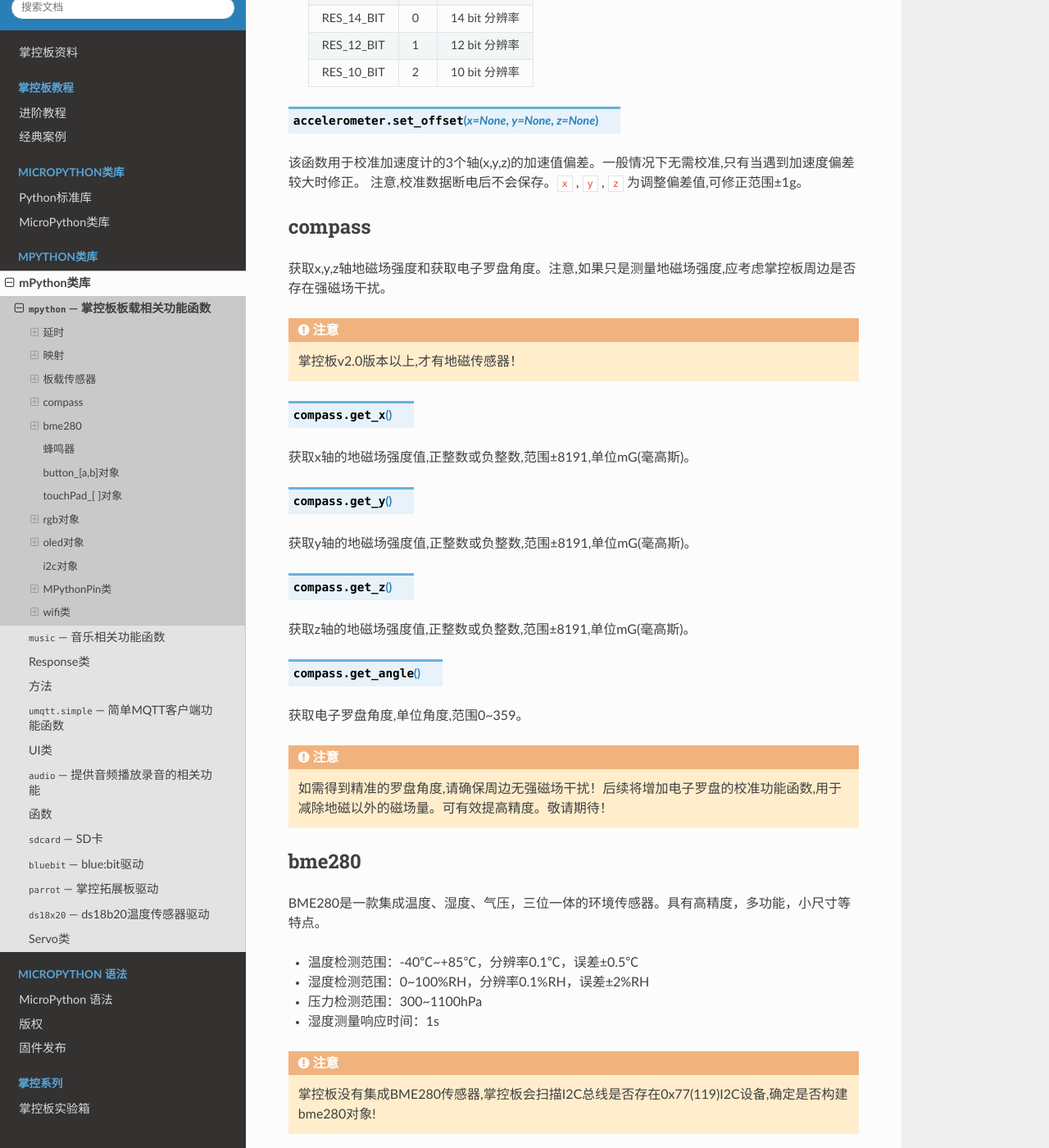
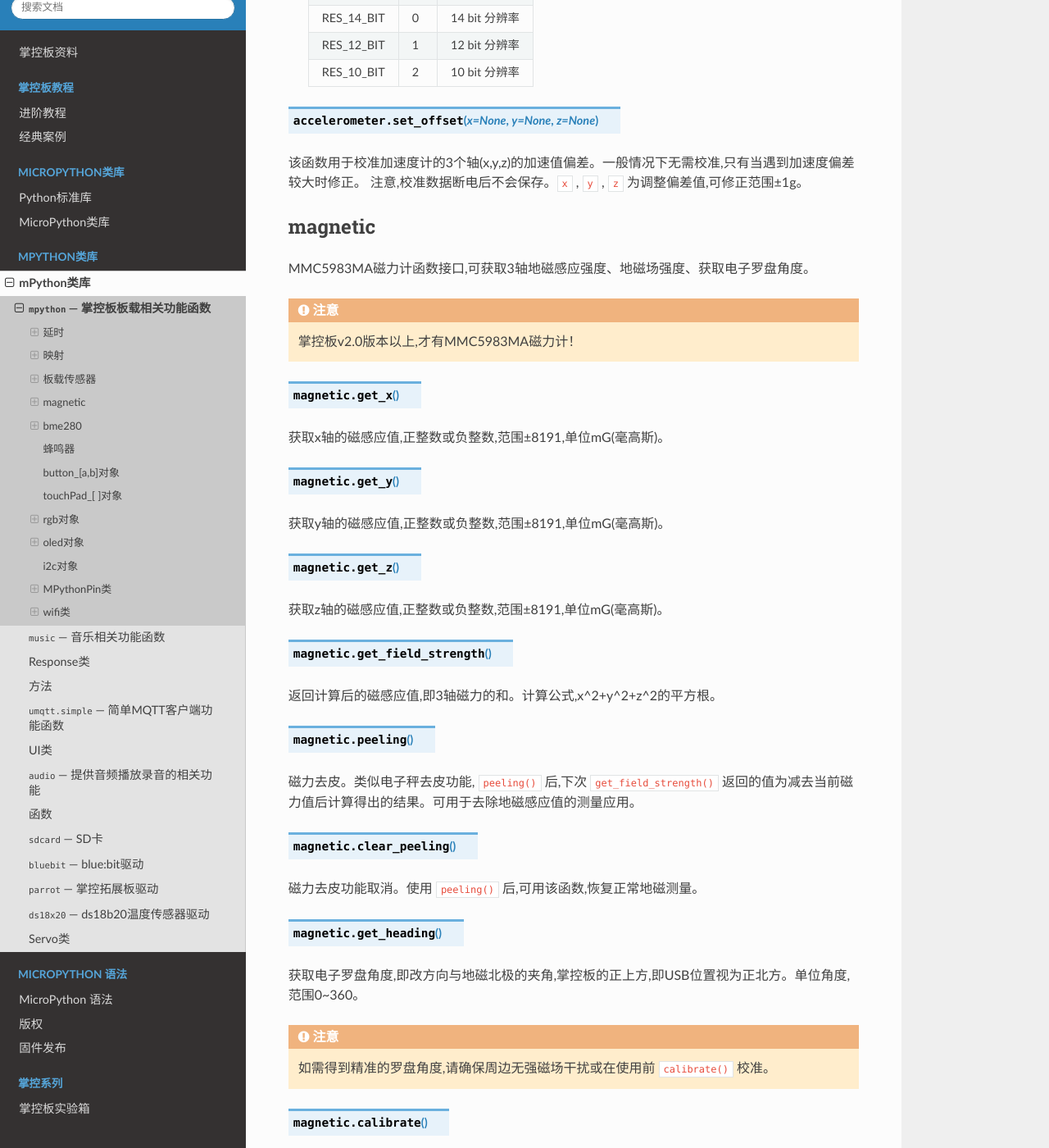
Before and after one commit to labplus-cn/mpython-docs, a Sphinx documentation site: the page built from docs/library/mPython/mpython.rst, in a window 1280 px wide and 1400 px high, scrolled down 2360 px. Shown: the whole window at 82% size. Built offline with Sphinx 7.4.7 and the Read the Docs theme 2.0.0, drawn with Linux system fonts in a browser that asks for light colours; pages that are not in the unit, such as notebooks, are missing from menus; some of the changed text lies outside the part shown.

Commit message:
更新磁力计API说明

```diff
--- a/docs/library/mPython/mpython.rst
+++ b/docs/library/mPython/mpython.rst
@@ -117,30 +117,51 @@
 注意,校准数据断电后不会保存。``x`` , ``y`` , ``z`` 为调整偏差值,可修正范围±1g。
 
 
-compass
+magnetic
 -----------
+MMC5983MA磁力计函数接口,可获取3轴地磁感应强度、地磁场强度、获取电子罗盘角度。
 
-获取x,y,z轴地磁场强度和获取电子罗盘角度。注意,如果只是测量地磁场强度,应考虑掌控板周边是否存在强磁场干扰。
+.. Attention:: 掌控板v2.0版本以上,才有MMC5983MA磁力计！
 
-.. Attention:: 掌控板v2.0版本以上,才有地磁传感器！
+.. method:: magnetic.get_x()
 
-.. method:: compass.get_x()
+获取x轴的磁感应值,正整数或负整数,范围±8191,单位mG(毫高斯)。
 
-获取x轴的地磁场强度值,正整数或负整数,范围±8191,单位mG(毫高斯)。
+.. method:: magnetic.get_y()
 
-.. method:: compass.get_y()
+获取y轴的磁感应值,正整数或负整数,范围±8191,单位mG(毫高斯)。
 
-获取y轴的地磁场强度值,正整数或负整数,范围±8191,单位mG(毫高斯)。
+.. method:: magnetic.get_z()
 
-.. method:: compass.get_z()
+获取z轴的磁感应值,正整数或负整数,范围±8191,单位mG(毫高斯)。
 
-获取z轴的地磁场强度值,正整数或负整数,范围±8191,单位mG(毫高斯)。
+.. method:: magnetic.get_field_strength()
 
-.. method:: compass.get_angle()
+返回计算后的磁感应值,即3轴磁力的和。计算公式,x^2+y^2+z^2的平方根。
 
-获取电子罗盘角度,单位角度,范围0~359。
+.. method:: magnetic.peeling()
 
-.. Attention:: 如需得到精准的罗盘角度,请确保周边无强磁场干扰！后续将增加电子罗盘的校准功能函数,用于减除地磁以外的磁场量。可有效提高精度。敬请期待！
+磁力去皮。类似电子秤去皮功能, ``peeling()`` 后,下次 ``get_field_strength()`` 返回的值为减去当前磁力值后计算得出的结果。可用于去除地磁感应值的测量应用。
+
+.. method:: magnetic.clear_peeling()
+
+磁力去皮功能取消。使用 ``peeling()`` 后,可用该函数,恢复正常地磁测量。
+
+.. method:: magnetic.get_heading()
+
+获取电子罗盘角度,即改方向与地磁北极的夹角,掌控板的正上方,即USB位置视为正北方。单位角度,范围0~360。
+
+.. Attention:: 如需得到精准的罗盘角度,请确保周边无强磁场干扰或在使用前 ``calibrate()`` 校准。
+
+.. method:: magnetic.calibrate()
+
+电子罗盘校准。当掌控板周边存在强磁干扰,可使用该函数清除强磁分量,才能计算准确的地磁北偏角。注意,断电后不保存校准偏移值。
+
+校准方法,按照掌控板显示屏指示步骤操作:
+
+    1. 掌控板水平放置,在水平面旋转数圈,过程约15秒。
+    2. 掌控板垂直放置,沿着垂直于地面轴旋转数圈,过程约15秒。
+
 
 bme280
 -------
```
